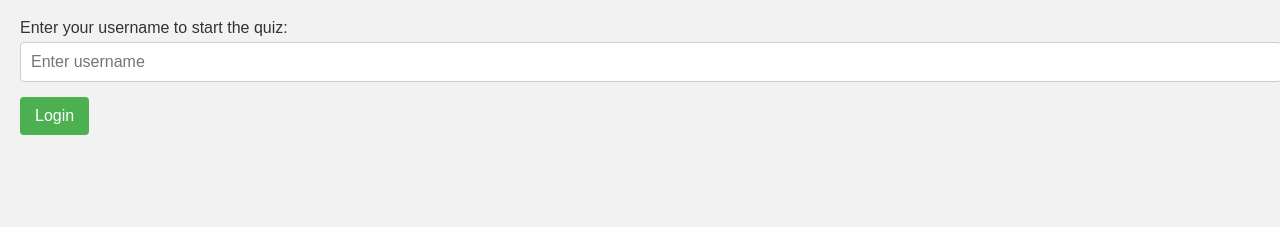
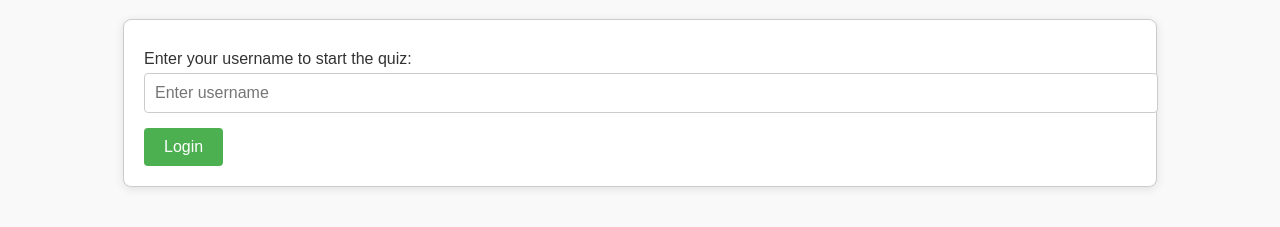
Before and after one commit to PratikshaCoder-16/my-quiz-game, a plain HTML site: page index.html in a window 1280 px wide. Shown: the part 81-308 px from the top of the page. Drawn offline with Linux system fonts and the light colour scheme.

Commit message:
style.css

```diff
--- a/style.css
+++ b/style.css
@@ -1,18 +1,23 @@
-body {
+
+
+
+   body {
     font-family: Arial, sans-serif;
-    background-color: #f2f2f2;
+    background-color: #f9f9f9;
     color: #333;
     margin: 0;
     padding: 20px;
 }
 
+/* Styling for the main quiz title */
 h1 {
     text-align: center;
     color: #4CAF50; /* Green color for the title */
 }
 
-#questions {
-    background-color: #fff; /* White background for the question container */
+/* Styling for the quiz container */
+#quiz-section, #login {
+    background-color: #fff; /* White background for container */
     border: 1px solid #ccc; /* Light gray border */
     border-radius: 8px; /* Rounded corners */
     padding: 20px;
@@ -21,12 +26,48 @@ h1 {
     box-shadow: 0 2px 10px rgba(0, 0, 0, 0.1); /* Subtle shadow */
 }
 
-label {
-    display: block; /* Each question label on a new line */
-    margin: 10px 0 5px; /* Space around labels */
+/* Styling for the questions section */
+#questions {
+    margin: 20px 0;
 }
 
-input[type="text"] {
+label {
+    display: block; /* Make labels block elements */
+    margin: 10px 0 5px; /* Space around labels */
+    font-size: 16px; /* Larger font size for better readability */
+}
+
+input[type="radio"] {
+    margin-right: 10px; /* Space between radio buttons and text */
+}
+
+/* Button styling */
+button {
+    background-color: #4CAF50; /* Green background for buttons */
+    color: white; /* White text color */
+    border: none; /* No border */
+    border-radius: 4px; /* Rounded corners */
+    padding: 10px 20px; /* Padding for buttons */
+    font-size: 16px; /* Font size for button text */
+    cursor: pointer; /* Pointer cursor on hover */
+    margin-right: 10px; /* Margin between buttons */
+    transition: background-color 0.3s ease; /* Smooth background color transition */
+}
+
+button:hover {
+    background-color: #45a049; /* Darker green on hover */
+}
+
+/* Styling for the result section */
+#result {
+    margin-top: 20px; /* Space above the result */
+    font-size: 18px; /* Font size for result text */
+    text-align: center; /* Centered text */
+    font-weight: bold; /* Bold text */
+}
+
+/* Styling for the login form */
+#login input[type="text"] {
     width: 100%; /* Full width for the input */
     padding: 10px; /* Padding for input */
     margin-bottom: 15px; /* Space below input */
@@ -35,23 +76,9 @@ input[type="text"] {
     font-size: 16px; /* Larger font size */
 }
 
-button {
-    background-color: #4CAF50; /* Green background for buttons */
-    color: white; /* White text color */
-    border: none; /* No border */
-    border-radius: 4px; /* Rounded corners */
-    padding: 10px 15px; /* Padding for buttons */
-    font-size: 16px; /* Font size for button text */
-    cursor: pointer; /* Pointer cursor on hover */
-    transition: background-color 0.3s; /* Smooth background color transition */
+/* Responsive Design for mobile devices */
+@media (max-width: 768px) {
+    #quiz-section, #login {
+        width: 95%; /* Make containers more compact on mobile */
+    }
 }
-
-button:hover {
-    background-color: #45a049; /* Darker green on hover */
-}
-
-#result {
-    margin-top: 20px; /* Space above the result */
-    font-size: 18px; /* Font size for result text */
-    text-align: center; /* Centered text */
-}
```
